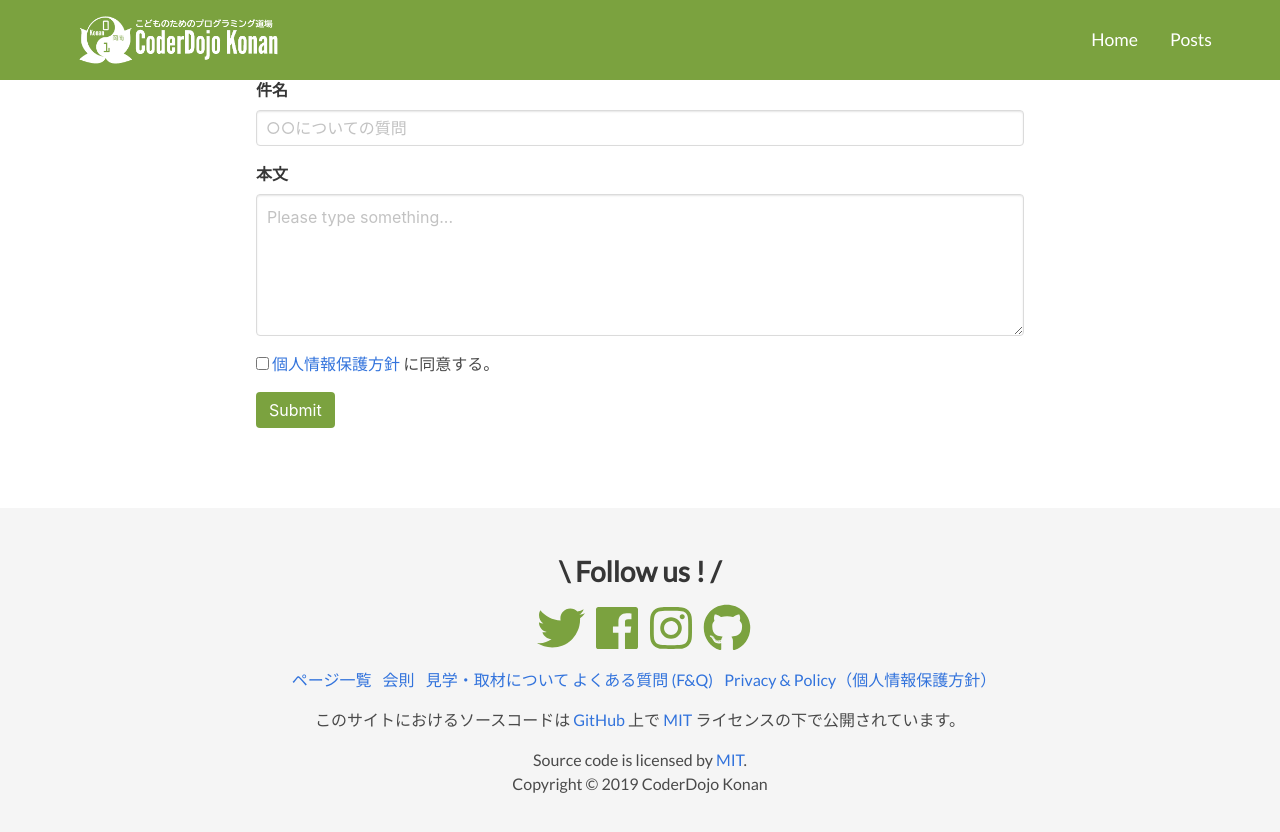
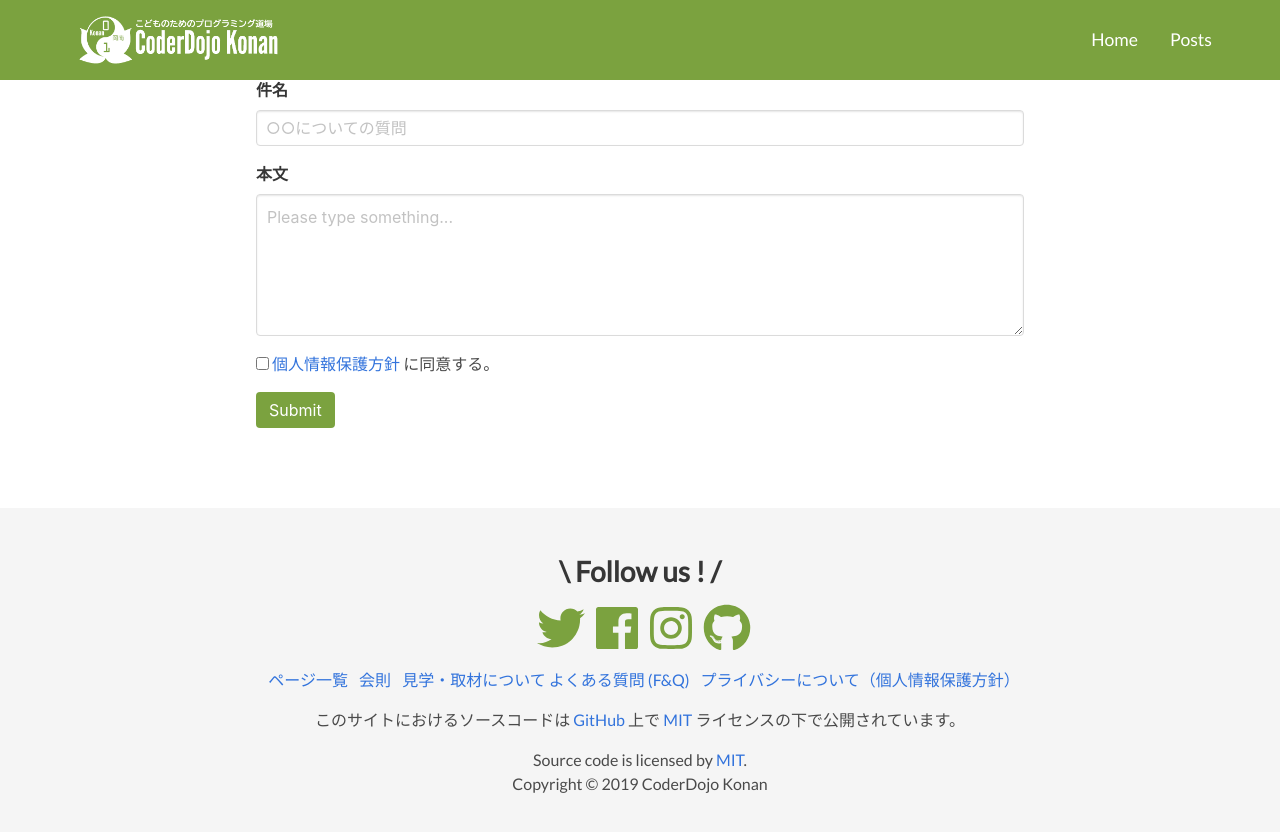
Before and after one commit to coderdojo-konan/website, a Jekyll site: the page built from index.html, in a window 1280 px wide and 900 px high, scrolled down 6996 px. Shown: the top 832 px of the window. Built offline with Jekyll 4.4.1, drawn with Linux system fonts in a browser that asks for light colours; nearby versions of some CDN libraries; library files that are not in the unit come from our copies.

Commit message:
フッターリンクを更新

```diff
--- a/_includes/_footer.html
+++ b/_includes/_footer.html
@@ -13,7 +13,7 @@
       <a class="footer-link" href="/constitution">会則</a>
       <a class="footer-link" href="/visit-interview">見学・取材について</a>
       <a class="footer-link1" href="/f-and-q">よくある質問 (F&amp;Q)</a>
-      <a class="footer-link" href="/privacy-policy">Privacy &amp; Policy（個人情報保護方針）</a>
+      <a class="footer-link" href="/privacy-policy">プライバシーについて（個人情報保護方針）</a>
     </div>
 
     <p>このサイトにおけるソースコードは <a href="https://github.com/coderdojo-konan/website">GitHub</a> 上で
```
